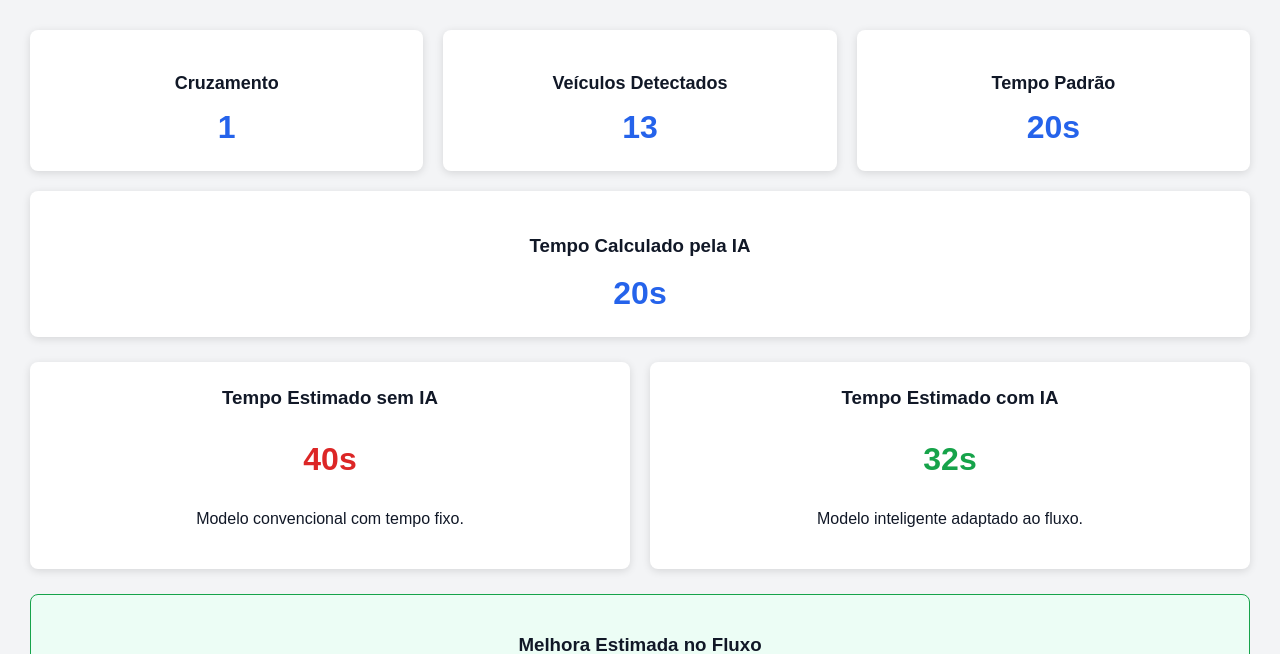
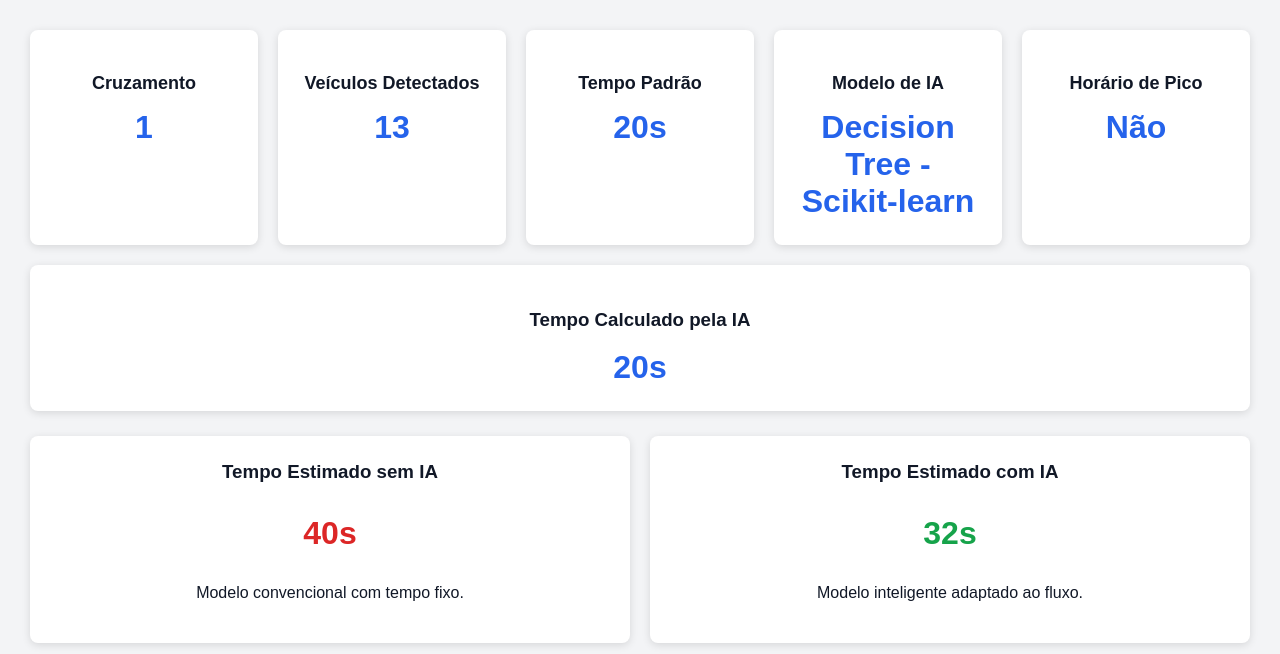
Before and after one commit to PabloKn663/tcc-semaforo-inteligente, a Flask app: page / in a window 1280 px wide. Shown: the part 145-799 px from the top of the page. Run offline with Flask 3, Linux system fonts and the light colour scheme; data comes from the database, SQL or seed files in the repository.

Commit message:
Exibe informacoes da IA no dashboard

```diff
--- a/codigo/dashboard/templates/index.html
+++ b/codigo/dashboard/templates/index.html
@@ -245,7 +245,15 @@
                 <h3>Tempo Padrão</h3>
                 <div class="valor" id="tempoPadrao">20s</div>
             </div>
+        <div class="card">
+    <h3>Modelo de IA</h3>
+    <div class="valor" id="modeloIa">Carregando...</div>
+     </div>
 
+    <div class="card">
+    <h3>Horário de Pico</h3>
+    <div class="valor" id="horaPico">Carregando...</div>
+        </div>
         </section>
 
         <section class="card-grande">
@@ -345,6 +353,8 @@
                 document.getElementById("cruzamento").textContent = dados.cruzamento;
                 document.getElementById("veiculos").textContent = dados.veiculos;
                 document.getElementById("tempoPadrao").textContent = dados.tempo_padrao + "s";
+                document.getElementById("modeloIa").textContent = dados.modelo_ia || "Decision Tree - Scikit-learn";
+                document.getElementById("horaPico").textContent = dados.hora_pico ? "Sim" : "Não";
                 document.getElementById("tempoIA").textContent = dados.tempo_ia + "s";
 
                 document.getElementById("tempoSemIA").textContent = dados.tempo_sem_ia + "s";
```
